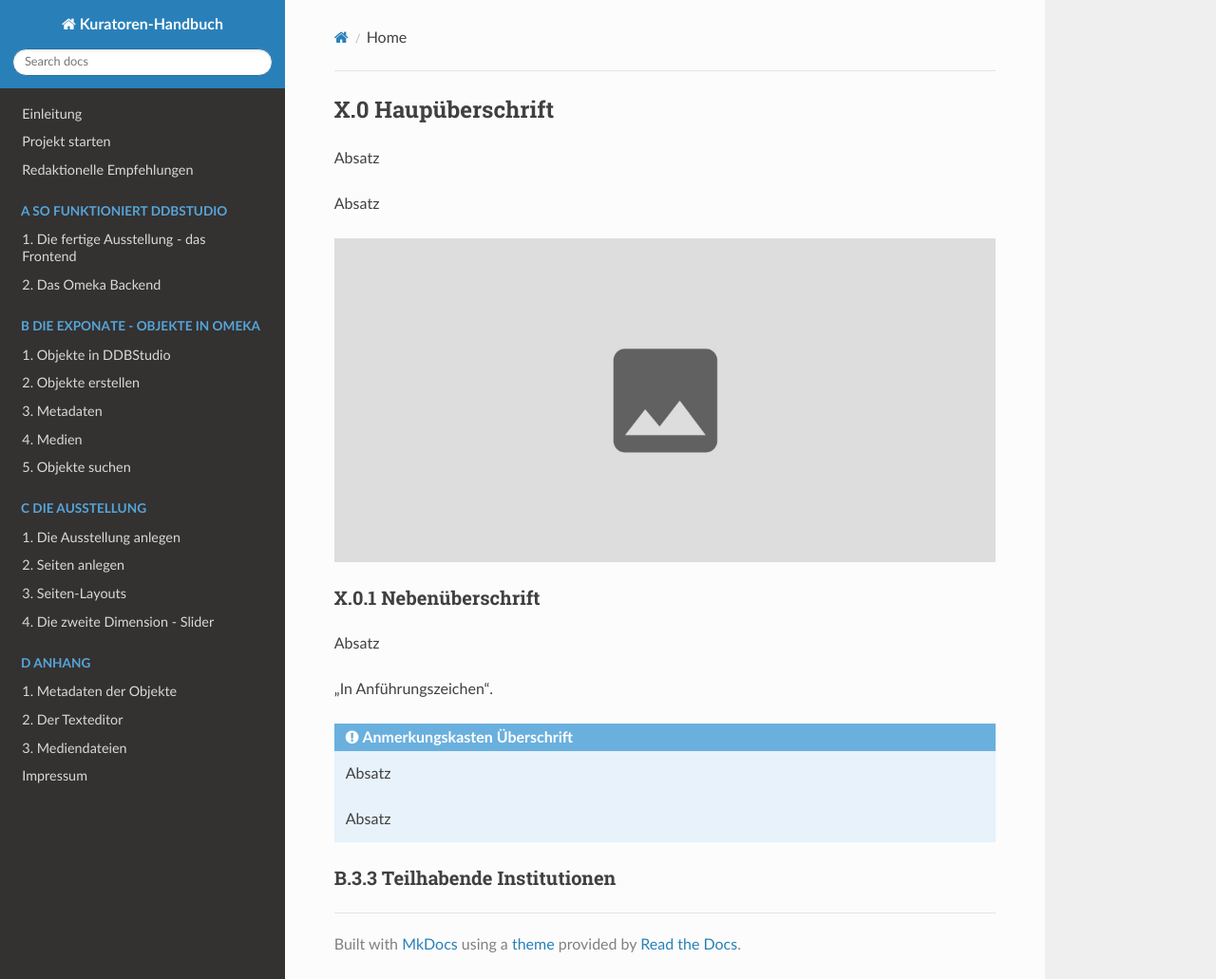
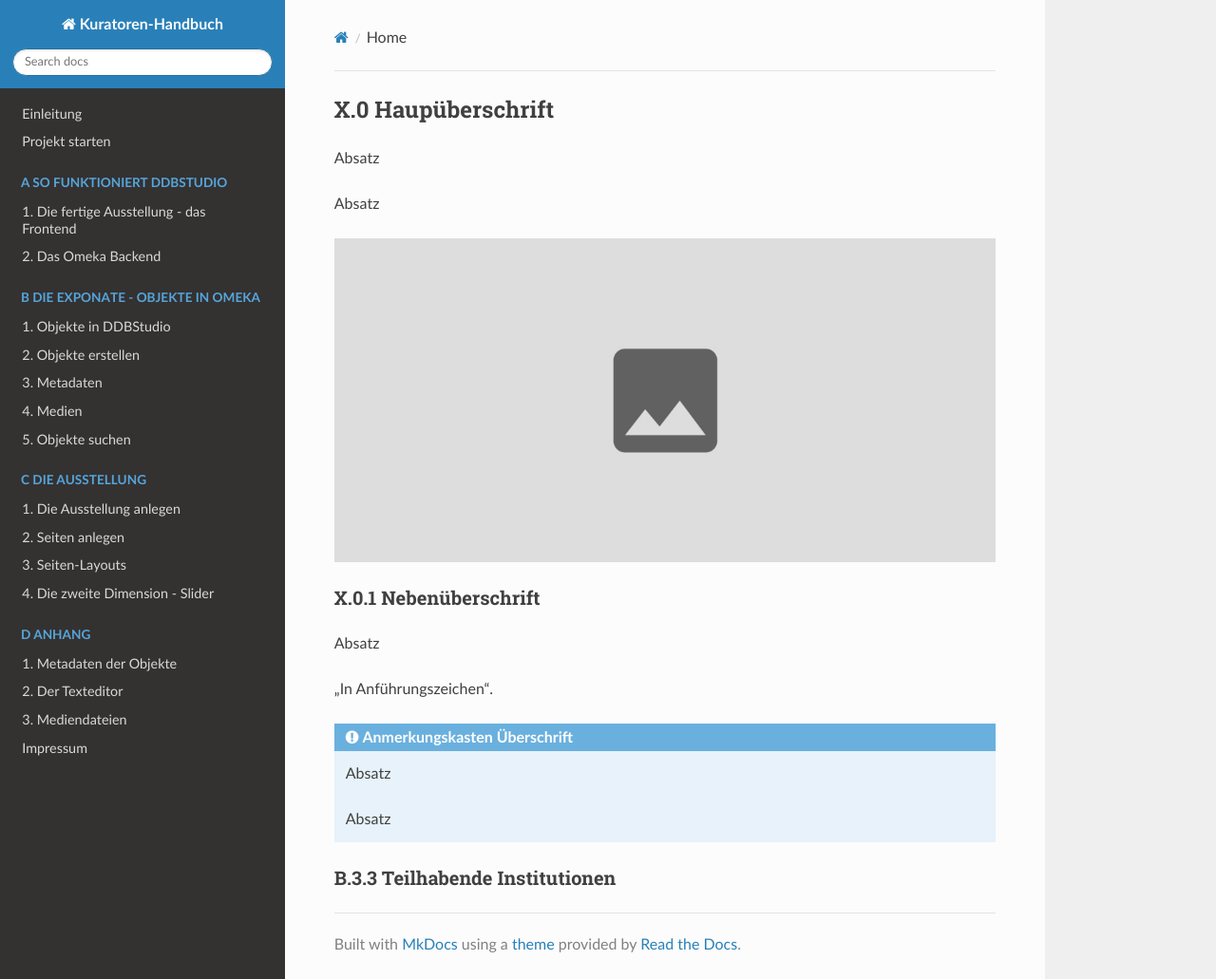
Before and after one commit to Deutsche-Digitale-Bibliothek/ddb-virtualexhibitions-docs-litfass, an MkDocs documentation site: the page built from docs/index.md, in a window 1280 px wide and 1031 px high. Shown: the whole window at 95% size. Built offline with MkDocs 1.6.1, drawn with Linux system fonts in a browser that asks for light colours.

Commit message:
removed section Redaktionelle Empfehlungen

```diff
--- a/mkdocs.yml
+++ b/mkdocs.yml
@@ -9,7 +9,6 @@ copyright: ''
 nav:
     - Einleitung: einleitung.md
     - Projekt starten: projekt_starten.md
-    - Redaktionelle Empfehlungen: empfehlungen.md
     - A So funktioniert DDBStudio:
       - 1. Die fertige Ausstellung - das Frontend: frontend.md
       - 2. Das Omeka Backend: backend.md
```
